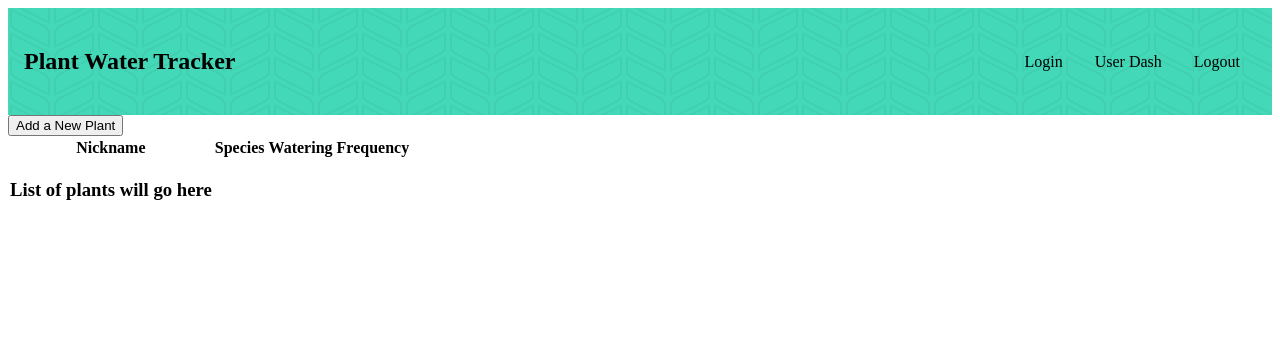
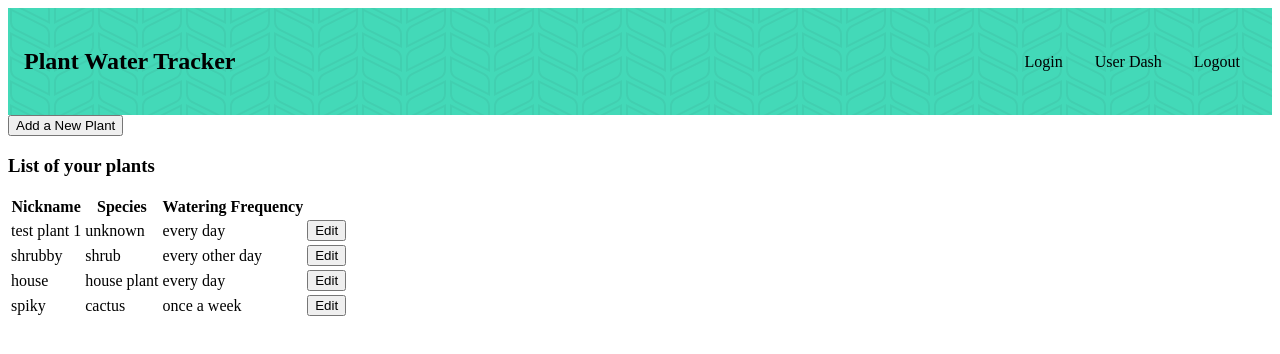
Before and after one commit to plant-water-tracker/frontend, a React (Create React App) app: page /user-dash in a window 1280 px wide. Shown: the top 354 px of the page. Built offline with nearby package versions, Linux system fonts and the light colour scheme.

Commit message:
user dashboard basic setup done

```diff
--- a/src/components/App.js
+++ b/src/components/App.js
@@ -6,6 +6,7 @@ import Header from './Header';
 import UserDashboard from './UserDashboard';
 import { Route, BrowserRouter as Router, Switch } from "react-router-dom";
 import Logout from './Logout';
+import PlantDashboard from './PlantDashboard';
 
 function App() {
   return (
@@ -14,6 +15,9 @@ function App() {
 
         <Switch>
 
+          <Route path='/user-dash/edit/:id'>
+            <PlantDashboard/>
+          </Route>
           <Route path='/user-dash'>
             <Header/>
             <UserDashboard/>
--- a/src/components/PlantListItem.js
+++ b/src/components/PlantListItem.js
@@ -13,11 +13,6 @@ const PlantListItem = (props)=> {
           <button>Edit</button>
         </Link>
       </td>
-      <td>
-        <Link to='/user-dash'>
-            <button>Delete</button>
-        </Link>
-      </td>
   </tr>);
 }
 
--- a/src/components/UserDashboard.js
+++ b/src/components/UserDashboard.js
@@ -1,9 +1,12 @@
 import React from "react";
+import plants from "../mocks/data";
+import PlantListItem from "./PlantListItem";
 
 const UserDashboard = (props) => {
     return (
         <div>
             <button>Add a New Plant</button>
+            <h3>List of your plants</h3>
             <table>
                 <thead>
                 <tr>
@@ -11,15 +14,13 @@ const UserDashboard = (props) => {
                     <th>Species</th>
                     <th>Watering Frequency</th>
                     <th></th>
-                    <th></th>
                 </tr>
                 </thead>
 
                 <tbody>
-                    <h3>List of plants will go here</h3>
                     {
                         //plants data passed in through props
-                        // plantsData.map(plant=><PlantListItem key={plant.id} plant={plant}/>)
+                        plants.map(plant=><PlantListItem key={plant.id} plant={plant}/>)
                     }
                 </tbody>
             </table>
--- /dev/null
+++ b/src/mocks/data.js
@@ -0,0 +1,30 @@
+
+const plants = [
+    {
+        id: 1,
+        nickname: 'test plant 1',
+        species: 'unknown',
+        h2oFrequency: 'every day'
+    },
+    {
+        id: 2,
+        nickname: 'shrubby',
+        species: 'shrub',
+        h2oFrequency: 'every other day'
+    },
+    {
+        id: 3,
+        nickname: 'house',
+        species: 'house plant',
+        h2oFrequency: 'every day'
+    },
+    {
+        id: 4,
+        nickname: 'spiky',
+        species: 'cactus',
+        h2oFrequency: 'once a week'
+    },
+
+]
+
+export default plants;
```
